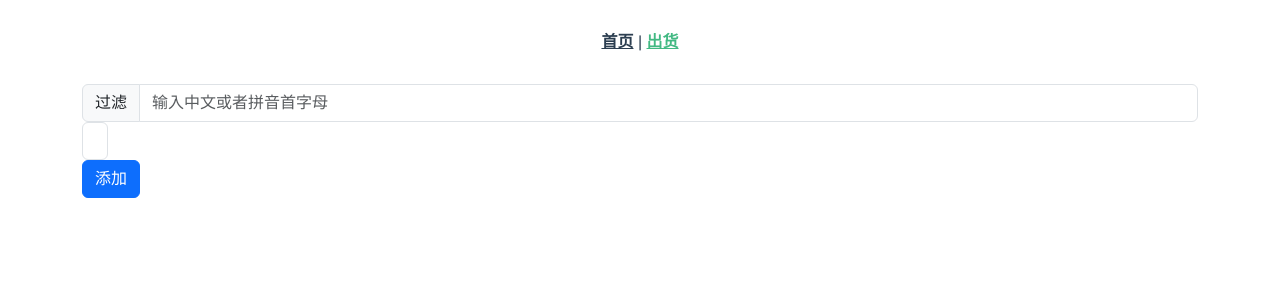
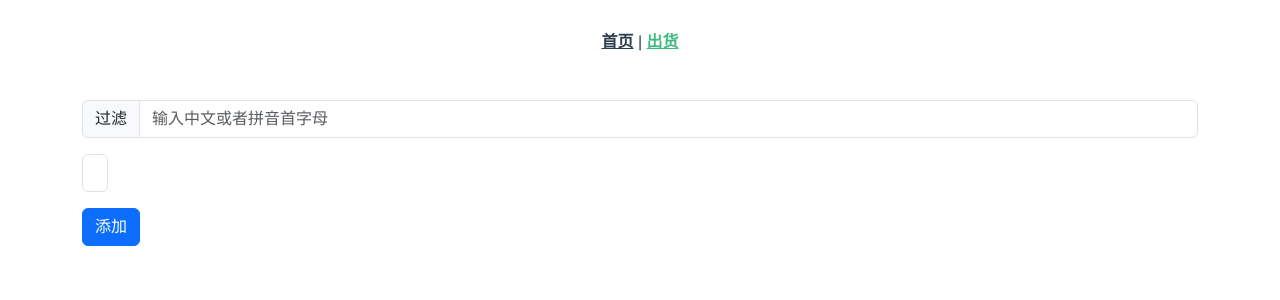
Before and after one commit to zoranhasan/stock_mgmt_gui, a Vue app: page /sales in a window 1280 px wide. Shown: the top 300 px of the page. Built offline with nearby package versions, Linux system fonts and the light colour scheme.

Commit message:
adjusted some page logic

```diff
--- a/src/views/Sales.vue
+++ b/src/views/Sales.vue
@@ -1,7 +1,7 @@
 <template>
   <div class="container">
     <!-- Filter input -->
-    <div class="input-group">
+    <div class="input-group my-3">
       <span class="input-group-text">过滤</span>
       <input
         type="text"
@@ -13,7 +13,7 @@
     </div>
 
     <!-- Filtered results dropdown -->
-    <div class="input-group">
+    <div class="input-group my-3">
       <div class="d-flex">
         <select class="form-control" id="resultDropdown" v-model="selectedItem">
           <option v-for="item in filteredItems" :key="item.id" :value="item.id">
@@ -22,24 +22,24 @@
         </select>
       </div>
     </div>
-    <div class="row text-start">
-        <div class="col-2">
+    <div class="row text-start my-3">
+        <div class="col">
             <button class="btn btn-primary ml-2" @click="addRecord">添加</button>
         </div>
     </div>
-    <div class="row">
+    <div class="row my-3">
         <div class="col">
             <div class="alert alert-danger" role="alert" v-if="errorMsg.length > 0">
                 {{ errorMsg }}
             </div>
         </div>
     </div>
-    <div class="row text-start" v-if="addedItems.length > 0">
+    <div class="row text-center my-3" v-if="addedItems.length > 0">
         <div class="col">总数: {{ totalCount }}</div>
         <div class="col">总成本: {{ totalCost }}</div>
         <div class="col">总售价: {{ totalSales }}</div>
     </div>
-    <div class="container mt-3">
+    <div class="container my-3">
         <div v-for="ele in addedItems" :key="ele.id" class="card mb-3 p-3">
             <div class="row text-start mb-2">
                 <div class="col-8">{{ ele.display_name }}</div>
@@ -126,8 +126,9 @@ export default {
     },
     copyDescription() {
       let description = this.addedItems.map(item => {
-        return `${item.display_name}|${item.batch_num}|${item.saled_quantity}|${this.getSalesPrice(item).toFixed(2)}`;
+        return `${item.goods}|${item.display_name}|${item.batch_num}|${item.saled_quantity}|${this.getSalesPrice(item).toFixed(2)}`;
       }).join('\n');
+      description += `\n总数: ${this.totalCount} | 总成本: ${this.totalCost} | 总售价: ${this.totalSales}`;
       navigator.clipboard.writeText(description).then(() => {
         alert('出货描述已复制到剪贴板');
       }).catch(err => {
```
